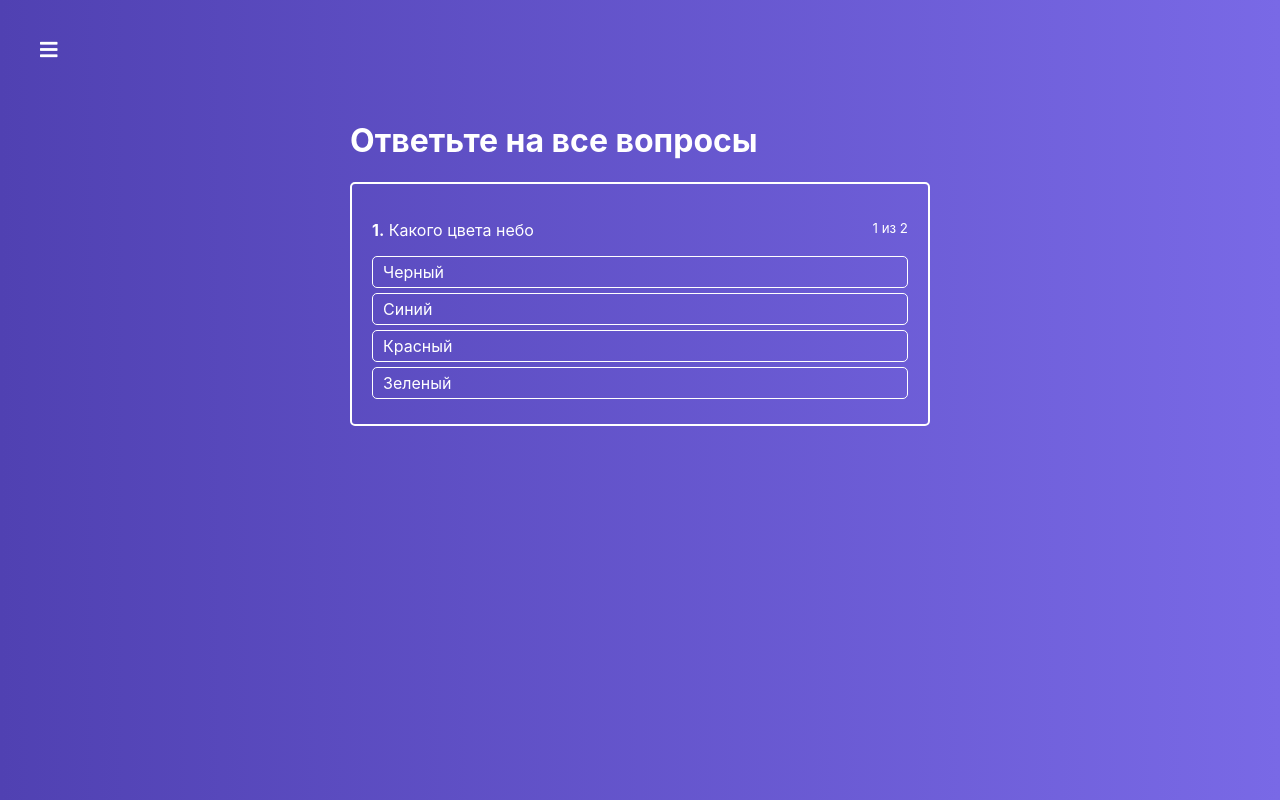
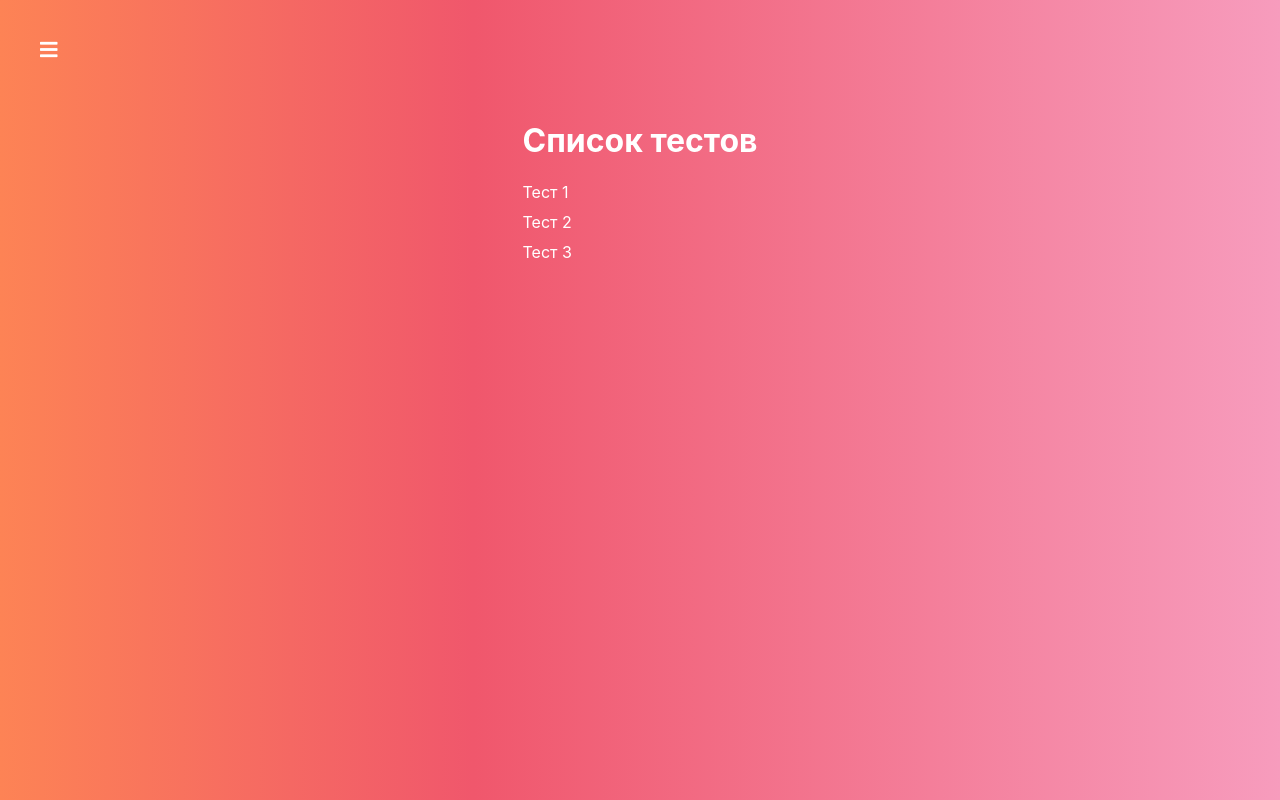
Before and after one commit to alexandrwebd/Quiz-tests, a React app: page / in a window 1280 px wide. Built offline with nearby package versions, Linux system fonts and the light colour scheme.

Commit message:
add routing to project

```diff
--- a/package.json
+++ b/package.json
@@ -54,6 +54,7 @@
     "react-dev-utils": "^11.0.1",
     "react-dom": "^17.0.1",
     "react-refresh": "^0.8.3",
+    "react-router-dom": "^5.2.0",
     "resolve": "1.18.1",
     "resolve-url-loader": "^3.1.2",
     "sass-loader": "8.0.2",
--- a/src/App.js
+++ b/src/App.js
@@ -1,12 +1,21 @@
 import React, { Component } from 'react'
 import Layout from './hoc/Layout/Layout'
+import { Route, Switch } from 'react-router-dom'
 import Quiz from './containers/Quiz/Quiz'
+import QuizList from './containers/QuizList/QuizList'
+import Auth from './containers/Auth/Auth'
+import QuizCreator from './containers/QuizCreator/QuizCreator'
 
 class App extends Component {
   render() {
     return (
       <Layout>
-        <Quiz />
+        <Switch>
+          <Route path="/auth" component={Auth} />
+          <Route path="/quiz-creator" component={QuizCreator} />
+          <Route path="/quiz/:id" component={Quiz} />
+          <Route path="/" component={QuizList} />
+        </Switch>
       </Layout>
     )
   }
--- a/src/components/FinishedQuiz/FinishedQuiz.js
+++ b/src/components/FinishedQuiz/FinishedQuiz.js
@@ -1,6 +1,7 @@
 import React from 'react'
 import classes from './FinishedQuiz.module.css'
 import Button from '../UI/Button/Button'
+import { Link } from 'react-router-dom'
 
 const FinishedQuiz = (props) => {
   // щитает количество правельных ответов
@@ -37,7 +38,9 @@
         <Button onClick={props.onRetry} type="primary">
           Повторить
         </Button>
-        <Button type="success">Перейти в список тестов</Button>
+        <Link to="/">
+          <Button type="success">Перейти в список тестов</Button>
+        </Link>
       </div>
     </div>
   )
--- a/src/components/Navigation/Drawer/Drawer.js
+++ b/src/components/Navigation/Drawer/Drawer.js
@@ -1,15 +1,30 @@
 import React, { Component } from 'react'
 import classes from './Drawer.module.css'
+import { NavLink } from 'react-router-dom'
 import Backdrop from '../../UI/Backdrop/Backdrop'
 
-const links = [1, 2, 3]
+const links = [
+  { to: '/', label: 'Список', exact: true },
+  { to: '/auth', label: 'Авторизация', exact: false },
+  { to: '/quiz-creator', label: 'Создать тест', exact: false },
+]
 
 class Drawer extends Component {
+  clickHandler = () => {
+    this.props.onClose()
+  }
   renderLinks() {
     return links.map((link, index) => {
       return (
         <li key={index}>
-          <a>Link {link}</a>
+          <NavLink
+            to={link.to}
+            exact={link.exact}
+            activeClassName={classes.active}
+            onClick={this.clickHandler}
+          >
+            {link.label}
+          </NavLink>
         </li>
       )
     })
--- /dev/null
+++ b/src/containers/Auth/Auth.js
@@ -0,0 +1,11 @@
+import React, { Component } from 'react'
+
+export default class Auth extends Component {
+  render() {
+    return (
+      <div>
+        <h1>Auth</h1>
+      </div>
+    )
+  }
+}
--- a/src/containers/Quiz/Quiz.js
+++ b/src/containers/Quiz/Quiz.js
@@ -96,6 +96,9 @@
       results: {},
     })
   }
+  // componentDidMount() {
+  //   console.log('Quiz id', this.props.match.params.id)
+  // }
   render() {
     return (
       <div className={classes.Quiz}>
--- /dev/null
+++ b/src/containers/QuizCreator/QuizCreator.js
@@ -0,0 +1,11 @@
+import React, { Component } from 'react'
+
+export default class QuizCreator extends Component {
+  render() {
+    return (
+      <div>
+        <h1>Quiz Creator</h1>
+      </div>
+    )
+  }
+}
--- /dev/null
+++ b/src/containers/QuizList/QuizList.js
@@ -0,0 +1,26 @@
+import { Component } from 'react'
+import { NavLink } from 'react-router-dom'
+import classes from './QuizList.module.css'
+
+export default class QuizList extends Component {
+  renderQuizes() {
+    return [1, 2, 3].map((quiz, index) => {
+      return (
+        <li key={index}>
+          <NavLink to={'/quiz/' + quiz}>Тест {quiz}</NavLink>
+        </li>
+      )
+    })
+  }
+  render() {
+    return (
+      <div className={classes.QuizList}>
+        <div>
+          <h1>Список тестов</h1>
+
+          <ul>{this.renderQuizes()}</ul>
+        </div>
+      </div>
+    )
+  }
+}
--- /dev/null
+++ b/src/containers/QuizList/QuizList.module.css
@@ -0,0 +1,28 @@
+.QuizList {
+  display: flex;
+  justify-content: center;
+  padding-top: 100px;
+  flex-grow: 1;
+  width: 100%;
+  background: linear-gradient(90deg, #fd8355 0%, #f0576c 37%, #f79cbd 100%);
+}
+
+.QuizList h1 {
+  color: #fff;
+}
+
+.QuizList ul {
+  list-style: none;
+  margin: 0;
+  padding: 0;
+}
+.QuizList li {
+  margin-bottom: 10px;
+}
+.QuizList li a {
+  text-decoration: none;
+  color: #fff;
+}
+.QuizList li a:hover {
+  color: #363f54;
+}
--- a/src/index.js
+++ b/src/index.js
@@ -1,17 +1,19 @@
-import React from 'react';
-import ReactDOM from 'react-dom';
-import './index.css';
-import App from './App';
-import reportWebVitals from './reportWebVitals';
+import React from 'react'
+import ReactDOM from 'react-dom'
+import './index.css'
+import App from './App'
+import { BrowserRouter } from 'react-router-dom'
+import reportWebVitals from './reportWebVitals'
 
-ReactDOM.render(
-  <React.StrictMode>
+const app = (
+  <BrowserRouter>
     <App />
-  </React.StrictMode>,
-  document.getElementById('root')
-);
+  </BrowserRouter>
+)
+
+ReactDOM.render(app, document.getElementById('root'))
 
 // If you want to start measuring performance in your app, pass a function
 // to log results (for example: reportWebVitals(console.log))
 // or send to an analytics endpoint. Learn more: https://bit.ly/CRA-vitals
-reportWebVitals();
+reportWebVitals()
```
Also changed, not shown: 2 other files (tests, documents, lock files or other folders).
